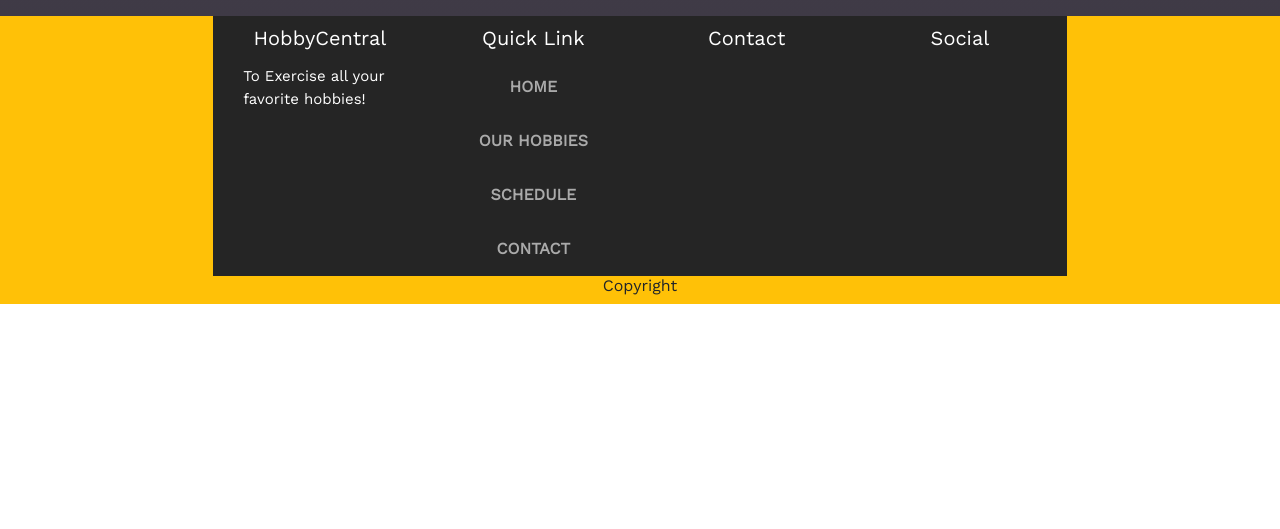
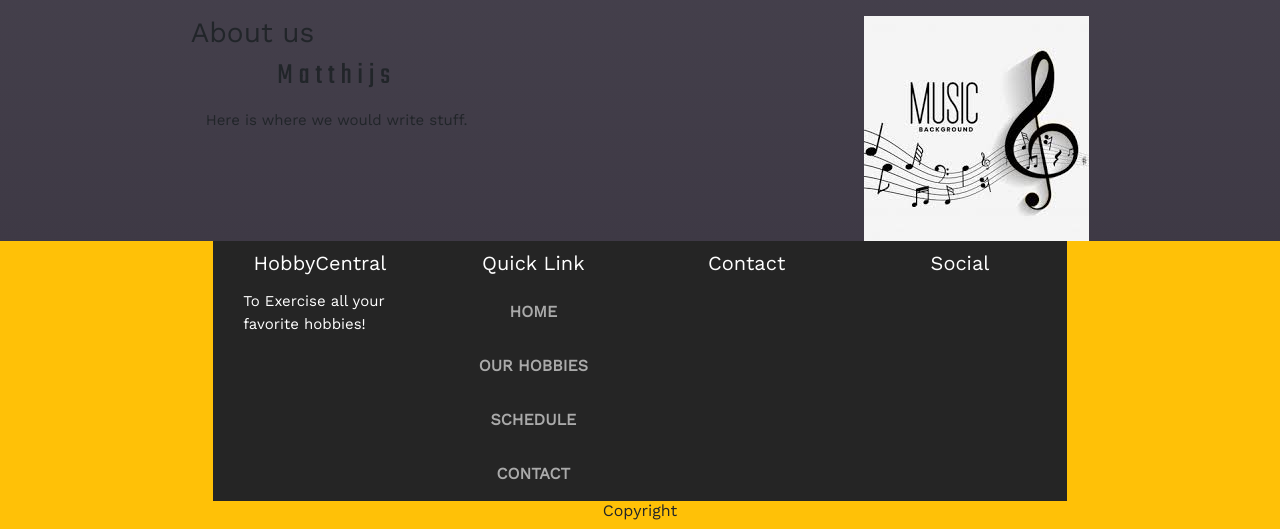
Before and after one commit to EddyGHendrickx/hobbyCentral, a plain HTML site: page index.html in a window 1280 px wide. Shown: the part 1717-2246 px from the top of the page. Before the commit the page ends 2021 px from the top, so only its background shows below. Drawn offline with nearby package versions, Linux system fonts and the light colour scheme.

Commit message:
last one of the day

```diff
--- a/css/homepage.css
+++ b/css/homepage.css
@@ -7,3 +7,8 @@
 .CarouselContent {
     text-align: center;
 }
+
+.SecondSession {
+    display: flex;
+    justify-content: space-around;
+}
--- a/index.html
+++ b/index.html
@@ -173,6 +173,18 @@
     </div>
 </section>
 
+
+<section class="SecondSession">
+    <div>
+        <h3>About us</h3>
+        <h2>Matthijs</h2>
+        <p>Here is where we would write stuff.</p>
+    </div>
+    <div>
+        <img src="images/music.jpeg"
+    </div>
+</section>
+
 <!-- footer -->
 
 <footer>
```
